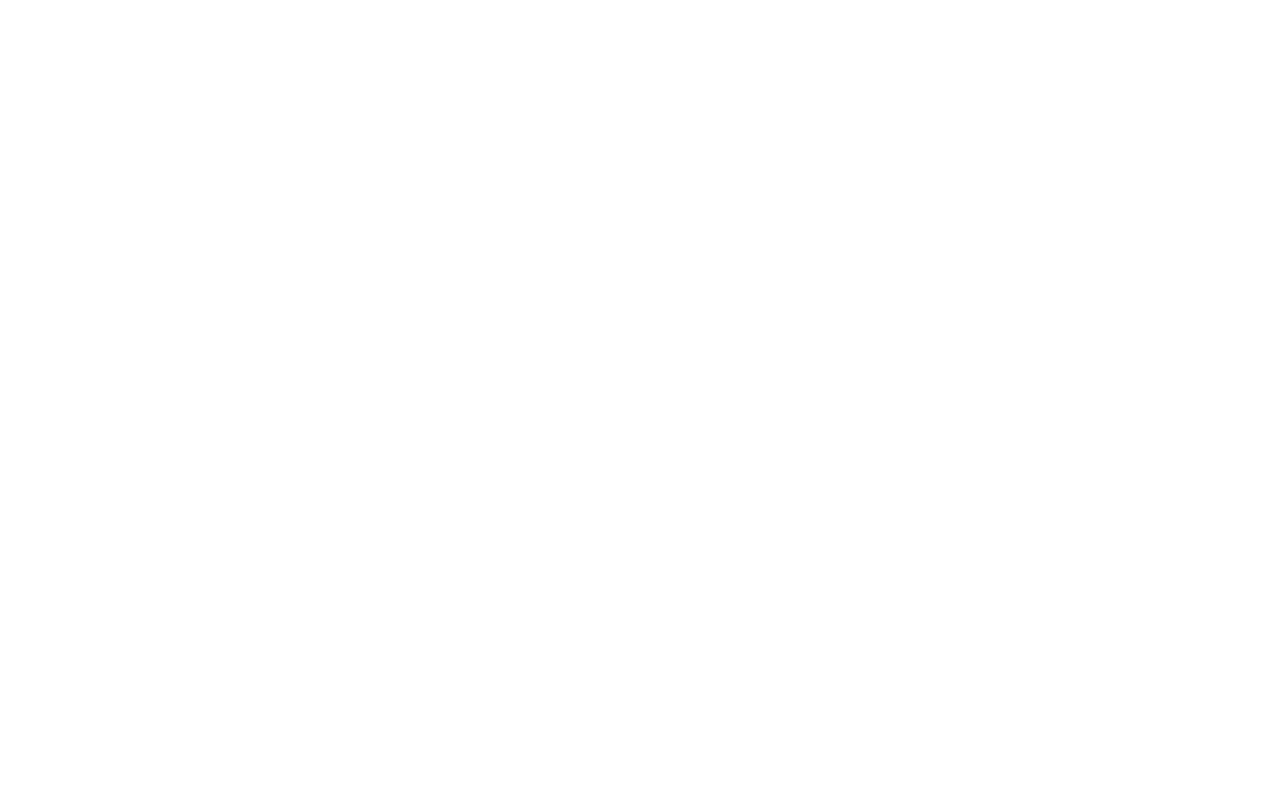
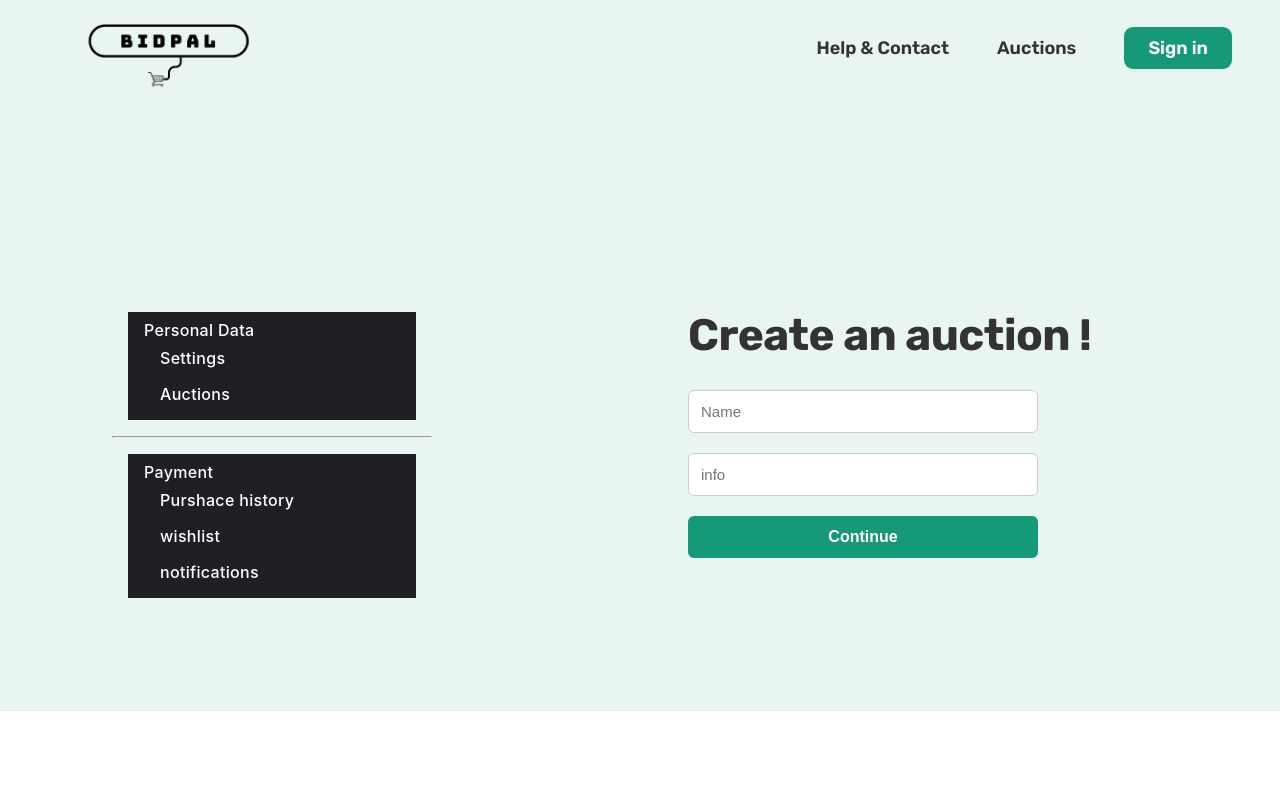
Before and after one commit to 1210692-OmarHarb/bidpal, a React (Create React App) app: page /profilepage in a window 1280 px wide. Before the commit this address had no page. Shown: the top 800 px of the page. Built offline with nearby package versions, Linux system fonts and the light colour scheme.

Commit message:
profilepage&updateonstylespages

```diff
--- a/src/App.js
+++ b/src/App.js
@@ -7,6 +7,7 @@
 import Signup from "./public/Signup";
 import Homepage from "./pages/User/Homepage";
 import AuctionPage from "./pages/User/AuctionPage";
+import ProfilePage from "./pages/User/ProfilePage";
 
 import "./styles/general.css";
 import "./styles/queries.css";
@@ -21,6 +22,7 @@
         <Route path="/home" element={<Home />} />
         <Route path="/homepage" element={<Homepage />} />
         <Route path="/auctionpage" element={<AuctionPage />} />
+        <Route path="/profilepage" element={<ProfilePage />} />
       </Routes>
     </Router>
   );
--- a/src/pages/User/ProfilePage.js
+++ b/src/pages/User/ProfilePage.js
@@ -0,0 +1,134 @@
+import React from "react";
+import Navigation from "../../components/Navigation";
+import Footer from "../../components/Footer";
+
+import "../../styles/general.css";
+import "../../styles/queries.css";
+
+function ProfilePage() {
+  return (
+    <>
+      <Navigation />
+      <main>
+        <section className="section-hero">
+          <div className="hero profile">
+            <div className="menu">
+              <div className="menu-box">
+                <li className="menu-box-nav-header">
+                  Personal Data
+                  <div className="menu-box-nav-link">
+                    <p>Settings</p>
+                  </div>
+                  <div className="menu-box-nav-link">
+                    <p>Auctions</p>
+                  </div>
+                </li>
+              </div>
+              <hr></hr>
+              <div className="menu-box">
+                <li className="menu-box-nav-header">
+                  Payment
+                  <div className="menu-box-nav-link">
+                    <p>Purshace history</p>
+                  </div>
+                  <div className="menu-box-nav-link">
+                    <p>wishlist</p>
+                  </div>
+                  <div className="menu-box-nav-link">
+                    <p>notifications</p>
+                  </div>
+                </li>
+              </div>
+            </div>
+
+            <div className="hero-text-box">
+              <h1 className="heading-primary">Create an auction !</h1>
+
+              {/*
+
+
+
+
+
+
+
+
+
+
+
+         */}
+
+              <div>
+                <form class="user-form">
+                  <div class="form-element-email-username">
+                    <span>
+                      <span class="floating-label">
+                        <span class="textbox">
+                          <input
+                            type="text"
+                            placeholder="Name"
+                            required
+                            maxLength="63"
+                          />
+                        </span>
+                      </span>
+                      <span class="error-message">
+                        <div>
+                          <span class="Email-username-error">
+                            please enter Auctions Name
+                          </span>
+                        </div>
+                      </span>
+                    </span>
+                  </div>
+                  <div class="form-element-password">
+                    <span>
+                      <span class="floating-label">
+                        <span class="textbox">
+                          <input
+                            type="text"
+                            placeholder="info"
+                            required
+                            maxLength="63"
+                          />
+                        </span>
+                      </span>
+                      <span class="error-message">
+                        <div>
+                          <span class="password-error">
+                            please enter your password
+                          </span>
+                        </div>
+                      </span>
+                    </span>
+                  </div>
+                  <div class="form-element-submit">
+                    <button type="submit">Continue</button>
+                  </div>
+                </form>
+              </div>
+
+              {/*
+
+
+
+
+
+
+
+
+
+
+
+         */}
+            </div>
+          </div>
+        </section>
+      </main>
+
+      <Footer />
+    </>
+  );
+}
+
+export default ProfilePage;
--- a/src/styles/pages.css
+++ b/src/styles/pages.css
@@ -222,3 +222,79 @@
   border-radius: 9px;
   object-fit: cover;
 }
+
+/* ========================================== */
+/* ProfilePage */
+/* ========================================== */
+.menu {
+  display: block;
+  padding: 40px 0 0 40px;
+  box-sizing: content-box;
+  flex: 1 1 0%;
+  max-width: 320px;
+  min-width: 280px;
+
+  transition: box-shadow 300ms cubic-bezier(0.4, 0, 0.2, 1) 0ms;
+  border-radius: 16px;
+  border-color: #101014;
+  gap: 9.6rem;
+}
+.menu-box {
+  display: block;
+  font-size: 14px;
+  font-weight: 400;
+  /*height: 236px;*/
+  font-family: Inter, sans-serif;
+  border-color: #101014;
+  letter-spacing: 0.32px;
+  line-height: 19.6px;
+  padding: 16px;
+  text-size-adjust: 100%;
+}
+
+.menu-box-nav-header {
+  box-sizing: border-box;
+  line-height: 48px;
+  list-style: none;
+  color: rgba(255, 255, 255, 0.65);
+  font-family: Inter, sans-serif;
+  font-weight: 500;
+  font-size: 0.875rem;
+  padding-left: 16px;
+  padding-right: 16px;
+  position: sticky;
+  top: 0;
+  z-index: 1;
+  background-color: #202024;
+  padding-inline-start: 8px;
+  padding-inline-end: 8px;
+  color: #fff;
+  font-size: 16px;
+  line-height: normal;
+  padding: 8px 16px;
+}
+li {
+  display: list-item;
+  text-align: -webkit-match-parent;
+  unicode-bidi: isolate;
+}
+
+.menu-box-nav-link {
+  -webkit-tap-highlight-color: transparent;
+  background-color: transparent;
+
+  cursor: pointer;
+  vertical-align: middle;
+  display: flex;
+  justify-content: flex-start;
+  align-items: center;
+  position: relative;
+  text-decoration: none;
+  min-width: 0;
+  box-sizing: border-box;
+  text-align: left;
+  transition: background-color 150ms cubic-bezier(0.4, 0, 0.2, 1) 0ms;
+
+  padding: 8px 16px;
+  color: #fff;
+}
```
